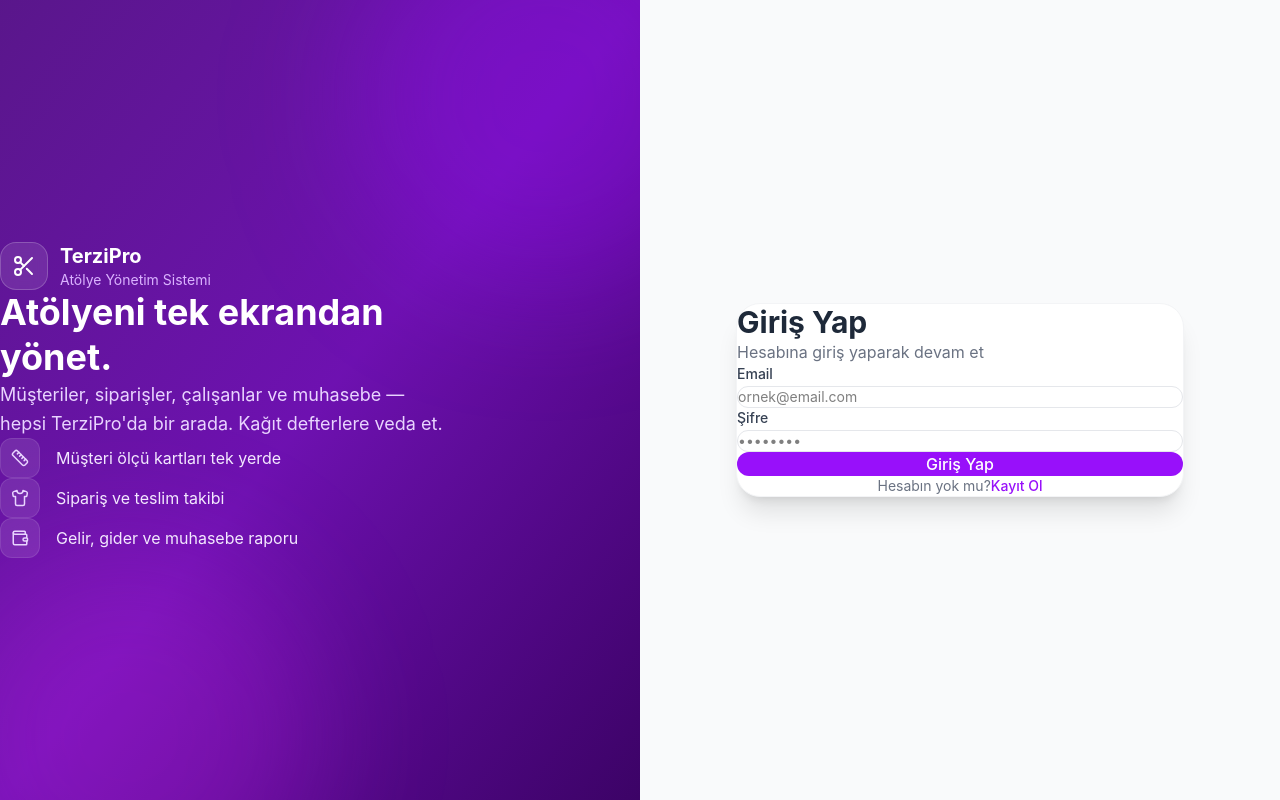
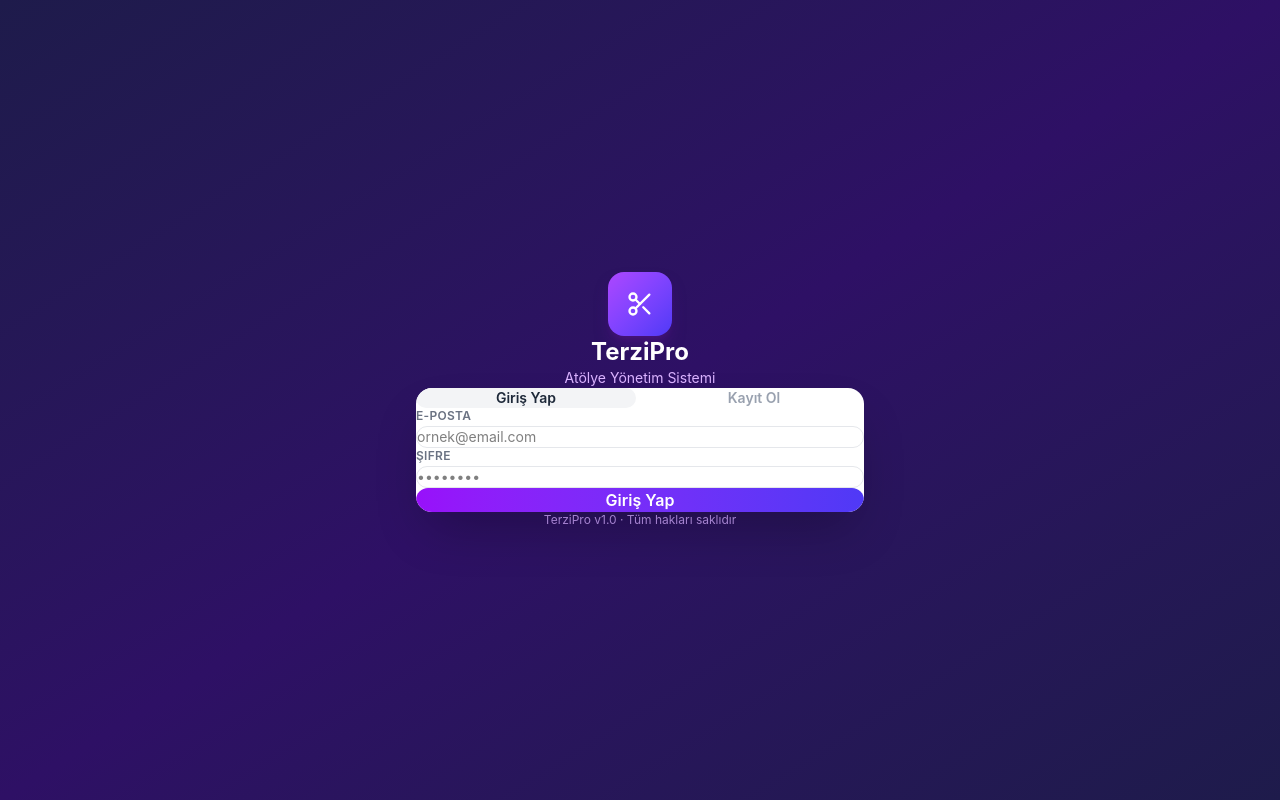
Before and after one commit to sila514/terzi_app, a React (Vite) app: page /login in a window 1280 px wide. Built offline with nearby package versions, Linux system fonts and the light colour scheme.

Commit message:
Login sayfasi referans ornege gore yeniden yapildi - koyu arka planda ortali kart, sekmeli giris/kayit

```diff
--- a/src/pages/Login/Login.tsx
+++ b/src/pages/Login/Login.tsx
@@ -1,7 +1,7 @@
 import { useState } from 'react'
 import { useNavigate } from 'react-router-dom'
 import axios from 'axios'
-import { Scissors, Ruler, Shirt, Wallet } from 'lucide-react'
+import { Scissors } from 'lucide-react'
 
 export default function Login() {
   const navigate = useNavigate()
@@ -35,129 +35,93 @@ export default function Login() {
     }
   }
 
-  const features = [
-    { icon: Ruler, text: 'Müşteri ölçü kartları tek yerde' },
-    { icon: Shirt, text: 'Sipariş ve teslim takibi' },
-    { icon: Wallet, text: 'Gelir, gider ve muhasebe raporu' },
-  ]
+  return (
+    <div className="min-h-screen bg-gradient-to-br from-[#1e1b4b] via-[#2e1065] to-[#1e1b4b] flex items-center justify-center px-4 py-12">
+      <div className="w-full max-w-md">
+        {/* Logo & Başlık */}
+        <div className="flex flex-col items-center mb-8 text-center">
+          <div className="w-16 h-16 bg-gradient-to-br from-purple-500 to-indigo-600 rounded-2xl flex items-center justify-center shadow-lg shadow-purple-900/50 mb-4">
+            <Scissors size={28} className="text-white" />
+          </div>
+          <h1 className="text-2xl font-bold text-white">TerziPro</h1>
+          <p className="text-purple-300 text-sm mt-1">Atölye Yönetim Sistemi</p>
+        </div>
 
-  return (
-    <div className="min-h-screen flex flex-col lg:flex-row">
-      {/* Sol Panel - Marka Tanıtımı */}
-      <div className="relative lg:w-1/2 bg-gradient-to-br from-purple-900 via-purple-800 to-purple-950 text-white flex flex-col justify-center px-8 sm:px-14 lg:px-20 py-16 lg:py-0 overflow-hidden">
-        <div className="absolute -top-24 -right-24 w-96 h-96 bg-purple-600/30 rounded-full blur-3xl" />
-        <div className="absolute -bottom-32 -left-16 w-96 h-96 bg-fuchsia-500/20 rounded-full blur-3xl" />
-
-        <div className="relative max-w-md mx-auto lg:mx-0">
-          <div className="flex items-center gap-3 mb-10">
-            <div className="w-12 h-12 bg-white/10 backdrop-blur rounded-2xl flex items-center justify-center border border-white/20">
-              <Scissors size={24} className="text-white" />
-            </div>
-            <div>
-              <p className="font-bold text-xl">TerziPro</p>
-              <p className="text-sm text-purple-300">Atölye Yönetim Sistemi</p>
-            </div>
+        {/* Kart */}
+        <div className="bg-white rounded-2xl shadow-2xl overflow-hidden">
+          {/* Sekmeler */}
+          <div className="flex p-2 gap-2">
+            <button
+              onClick={() => { setIsRegister(false); setError('') }}
+              className={`flex-1 py-2.5 rounded-xl text-sm font-semibold transition-all ${
+                !isRegister ? 'bg-gray-100 text-gray-800' : 'text-gray-400 hover:text-gray-600'
+              }`}
+            >
+              Giriş Yap
+            </button>
+            <button
+              onClick={() => { setIsRegister(true); setError('') }}
+              className={`flex-1 py-2.5 rounded-xl text-sm font-semibold transition-all ${
+                isRegister ? 'bg-gray-100 text-gray-800' : 'text-gray-400 hover:text-gray-600'
+              }`}
+            >
+              Kayıt Ol
+            </button>
           </div>
 
-          <h1 className="text-3xl sm:text-4xl font-bold leading-tight mb-5">
-            Atölyeni tek ekrandan yönet.
-          </h1>
-          <p className="text-purple-200 text-base sm:text-lg mb-12 leading-relaxed">
-            Müşteriler, siparişler, çalışanlar ve muhasebe — hepsi TerziPro'da bir arada.
-            Kağıt defterlere veda et.
-          </p>
-
-          <div className="space-y-5">
-            {features.map(({ icon: Icon, text }) => (
-              <div key={text} className="flex items-center gap-4">
-                <div className="w-10 h-10 shrink-0 bg-white/10 rounded-xl flex items-center justify-center border border-white/10">
-                  <Icon size={18} className="text-purple-200" />
-                </div>
-                <p className="text-purple-100 text-sm sm:text-base">{text}</p>
-              </div>
-            ))}
-          </div>
-        </div>
-      </div>
-
-      {/* Sağ Panel - Form */}
-      <div className="lg:w-1/2 bg-gray-50 flex items-center justify-center px-6 sm:px-12 py-16">
-        <div className="w-full max-w-md">
-          <div className="lg:hidden flex items-center gap-3 mb-8 justify-center">
-            <div className="w-10 h-10 bg-purple-600 rounded-xl flex items-center justify-center">
-              <Scissors size={20} className="text-white" />
-            </div>
-            <div>
-              <p className="font-bold text-gray-800">TerziPro</p>
-              <p className="text-xs text-gray-500">Atölye Yönetim Sistemi</p>
-            </div>
-          </div>
-
-          <div className="bg-white rounded-3xl p-8 sm:p-10 shadow-xl border border-gray-100">
-            <h2 className="text-2xl sm:text-3xl font-bold text-gray-800 mb-2">
-              {isRegister ? 'Kayıt Ol' : 'Giriş Yap'}
-            </h2>
-            <p className="text-gray-500 mb-8">
-              {isRegister ? 'Atölyen için yeni bir hesap oluştur' : 'Hesabına giriş yaparak devam et'}
-            </p>
-
+          <div className="px-7 pb-7 pt-2">
             {error && (
-              <div className="bg-red-50 text-red-600 p-4 rounded-xl mb-6 text-sm">{error}</div>
+              <div className="bg-red-50 text-red-600 p-3 rounded-xl mb-4 text-sm">{error}</div>
             )}
 
-            <div className="space-y-5">
+            <div className="space-y-4">
               {isRegister && (
                 <div>
-                  <label className="block text-sm font-medium text-gray-700 mb-1.5">Ad Soyad</label>
+                  <label className="block text-xs font-semibold text-gray-500 uppercase tracking-wide mb-1.5">Ad Soyad</label>
                   <input
                     value={name}
                     onChange={e => setName(e.target.value)}
-                    className="w-full border border-gray-200 rounded-xl px-4 py-3.5 text-sm focus:outline-none focus:ring-2 focus:ring-purple-500"
+                    className="w-full border border-gray-200 rounded-xl px-4 py-3 text-sm focus:outline-none focus:ring-2 focus:ring-purple-500"
                     placeholder="Ad Soyad"
                   />
                 </div>
               )}
               <div>
-                <label className="block text-sm font-medium text-gray-700 mb-1.5">Email</label>
+                <label className="block text-xs font-semibold text-gray-500 uppercase tracking-wide mb-1.5">E-Posta</label>
                 <input
                   type="email"
                   value={email}
                   onChange={e => setEmail(e.target.value)}
-                  className="w-full border border-gray-200 rounded-xl px-4 py-3.5 text-sm focus:outline-none focus:ring-2 focus:ring-purple-500"
+                  className="w-full border border-gray-200 rounded-xl px-4 py-3 text-sm focus:outline-none focus:ring-2 focus:ring-purple-500"
                   placeholder="ornek@email.com"
                 />
               </div>
               <div>
-                <label className="block text-sm font-medium text-gray-700 mb-1.5">Şifre</label>
+                <label className="block text-xs font-semibold text-gray-500 uppercase tracking-wide mb-1.5">Şifre</label>
                 <input
                   type="password"
                   value={password}
                   onChange={e => setPassword(e.target.value)}
                   onKeyDown={e => e.key === 'Enter' && handleSubmit()}
-                  className="w-full border border-gray-200 rounded-xl px-4 py-3.5 text-sm focus:outline-none focus:ring-2 focus:ring-purple-500"
+                  className="w-full border border-gray-200 rounded-xl px-4 py-3 text-sm focus:outline-none focus:ring-2 focus:ring-purple-500"
                   placeholder="••••••••"
                 />
               </div>
+
               <button
                 onClick={handleSubmit}
                 disabled={loading}
-                className="w-full bg-purple-600 hover:bg-purple-700 text-white font-medium py-3.5 rounded-xl transition-all disabled:opacity-50 text-base"
+                className="w-full bg-gradient-to-r from-purple-600 to-indigo-600 hover:from-purple-700 hover:to-indigo-700 text-white font-semibold py-3.5 rounded-xl transition-all disabled:opacity-50 shadow-lg shadow-purple-900/20 mt-2"
               >
                 {loading ? 'Bekleyin...' : isRegister ? 'Kayıt Ol' : 'Giriş Yap'}
               </button>
             </div>
-
-            <p className="text-center text-sm text-gray-500 mt-8">
-              {isRegister ? 'Zaten hesabın var mı?' : 'Hesabın yok mu?'}
-              <button
-                onClick={() => { setIsRegister(!isRegister); setError('') }}
-                className="text-purple-600 font-medium ml-1.5 hover:underline"
-              >
-                {isRegister ? 'Giriş Yap' : 'Kayıt Ol'}
-              </button>
-            </p>
           </div>
         </div>
+
+        <p className="text-center text-purple-300/70 text-xs mt-8">
+          TerziPro v1.0 · Tüm hakları saklıdır
+        </p>
       </div>
     </div>
   )
```
